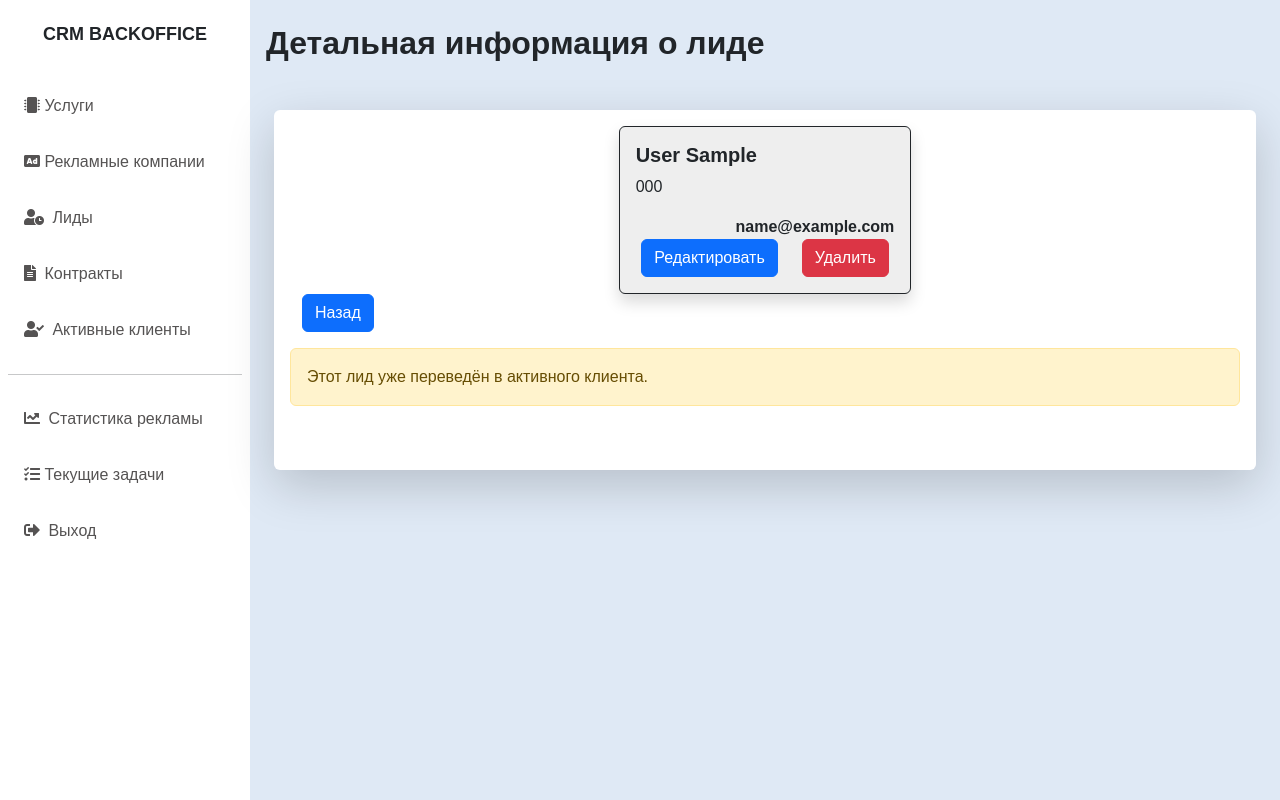
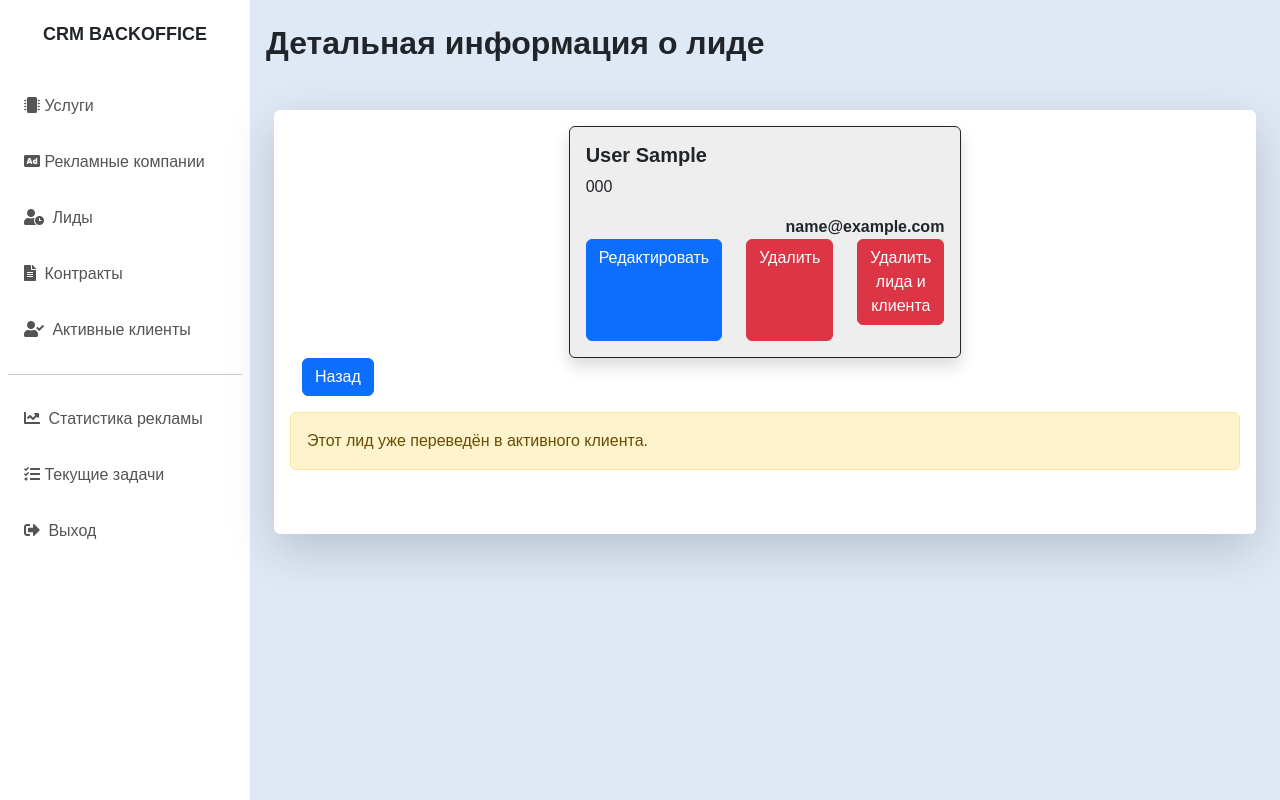
Before and after one commit to Snexzhka/crm, a Django app: page /leads/1/ in a window 1280 px wide. Run offline with Django 5.2, Linux system fonts and the light colour scheme; a user stored in the database is signed in; tables that the repository leaves empty hold one stand-in row (values such as "Sample post").

Commit message:
add changes to templates in app leads

```diff
--- a/backend/leads/templates/leads/leads-detail.html
+++ b/backend/leads/templates/leads/leads-detail.html
@@ -13,6 +13,12 @@
                 <div class="d-flex justify-content-center fw-bold gap-4">
                     <a href="/leads/{{ object.pk }}/edit" class="btn btn-primary">Редактировать</a>
                     <a href="/leads/{{ object.pk }}/delete" class="btn btn-danger">Удалить</a>
+                    {% if object.customers.exists %}
+                        <form method="post" action="{% url 'leads:delete-with-customer' object.pk %}" class="d-inline">
+                            {% csrf_token %}
+                            <button type="submit" class="btn btn-danger">Удалить лида и клиента</button>
+                        </form>
+                    {% endif %}
                 </div>
             </div>
         </div>
```
